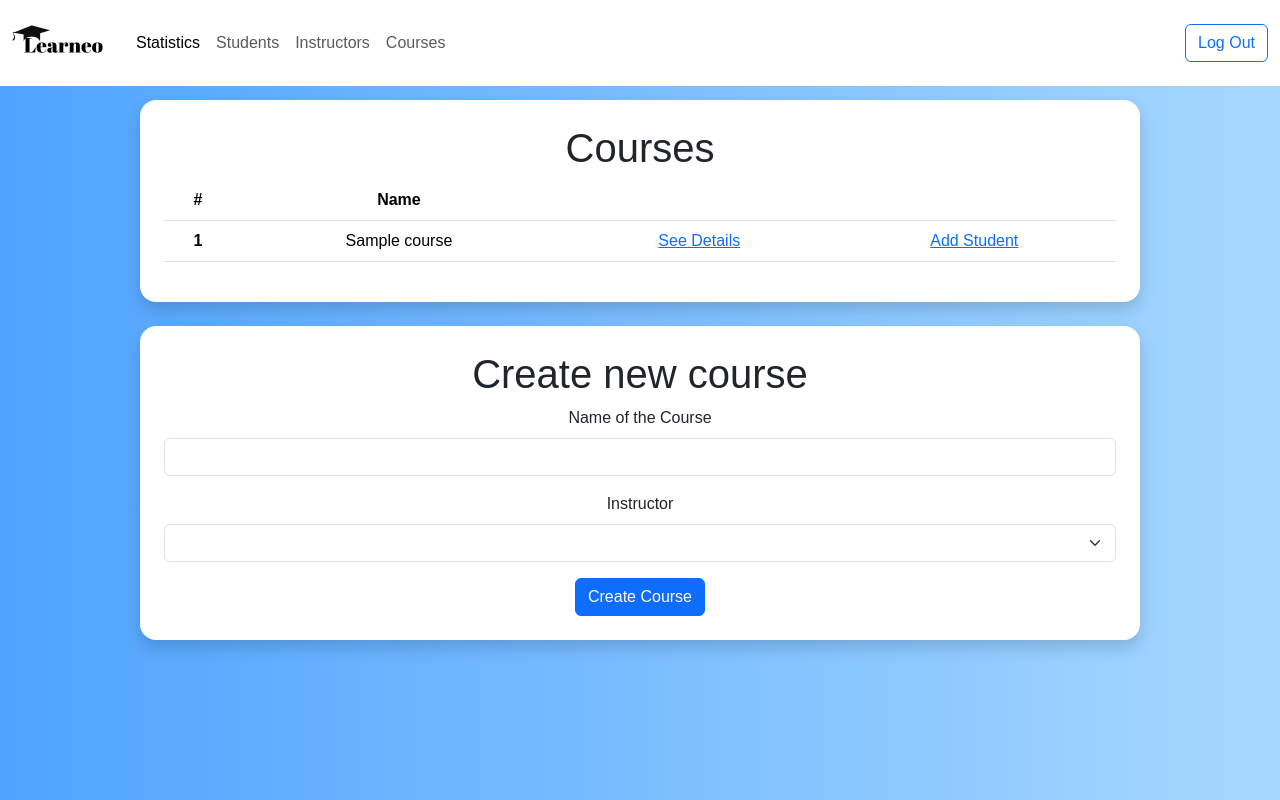
After one commit to mara-oprisor/LearningManagementSystem, a Flask app: template templates/courses.html in a window 1280 px wide. The commit adds this page. Run offline with Flask 3, Linux system fonts and the light colour scheme; tables that the repository leaves empty hold one stand-in row (values such as "Sample post"); the template is opened without the code that fills it: values that come from a table or form of the project are taken from there, most other values are stand-ins (such as "Sample title", 1, 10 or a date in 2020); lists and menus that the app fills with data are empty; some libraries are stand-ins or nearby versions.

Commit message:
Create course features for admin (create course, add student to course, see details)

```diff
--- a/app.py
+++ b/app.py
@@ -5,7 +5,7 @@ from flask_sqlalchemy import SQLAlchemy
 from sqlalchemy.orm import relationship, DeclarativeBase, Mapped, mapped_column
 from sqlalchemy import Integer, String, Text
 from flask_login import UserMixin, login_user, LoginManager, current_user, logout_user
-from forms import LoginForm, ProfileForm, ChangePasswordForm
+from forms import LoginForm, ProfileForm, ChangePasswordForm, CreateCourseForm, AddStudentToCourseForm
 from functools import wraps
 
 app = Flask(__name__)
@@ -52,6 +52,7 @@ class User(UserMixin, db.Model):
 
     account = relationship("UserAccount", back_populates="user", uselist=False, cascade="all, delete-orphan")
     teaching_course = relationship("Course", back_populates="instructor", cascade="all, delete-orphan")
+    enrollment = relationship("Enrollment", back_populates="student", cascade="all, delete-orphan")
 
 
 class Course(db.Model):
@@ -61,6 +62,17 @@ class Course(db.Model):
     instructor_id: Mapped[int] = mapped_column(Integer, db.ForeignKey("user.id"))
 
     instructor = relationship("User", back_populates="teaching_course")
+    enrollment = relationship("Enrollment", back_populates="course", cascade="all, delete-orphan")
+
+
+class Enrollment(db.Model):
+    __tablename__ = "enrollment"
+    id: Mapped[int] = mapped_column(Integer, primary_key=True)
+    course_id: Mapped[int] = mapped_column(Integer, db.ForeignKey("course.id"))
+    student_id: Mapped[int] = mapped_column(Integer, db.ForeignKey("user.id"))
+
+    course = relationship("Course", back_populates="enrollment")
+    student = relationship("User", back_populates="enrollment")
 
 
 with app.app_context():
@@ -267,6 +279,69 @@ def delete_user(user_id):
         return redirect(url_for('see_all_instructors'))
 
 
+@app.route('/courses', methods=["GET", "POST"])
+@admin_only
+def courses():
+    form = CreateCourseForm()
+
+    result = db.session.execute(db.select(User).where(User.status == "instr")).scalars().all()
+    instructors = [(instructor.id, instructor.name) for instructor in result]
+    form.instructor.choices = instructors
+
+    course_list = db.session.execute(db.select(Course)).scalars().all()
+
+    if form.validate_on_submit():
+        chosen_instructor = form.instructor.data
+        course_name = form.name.data
+
+        new_course = Course(name=course_name, instructor_id=chosen_instructor)
+        db.session.add(new_course)
+        db.session.commit()
+
+        return redirect(url_for("courses"))
+
+    return render_template("courses.html", form=form, list=course_list)
+
+
+@app.route('/details_course/<int:course_id>')
+@admin_only
+def see_details_course(course_id):
+    course = db.get_or_404(Course, course_id)
+
+    result = db.session.execute(db.select(Enrollment).where(Enrollment.course_id == course_id)).scalars().all()
+    students_id = [student.student_id for student in result]
+    students = []
+    for s_id in students_id:
+        student = db.get_or_404(User, s_id)
+        students.append(student)
+
+    instructor = db.get_or_404(User, course.instructor_id)
+
+    return render_template("see_details_course.html", title=course.name, students=students, instructor=instructor.name)
+
+
+@app.route('/add_student_to_course/<int:course_id>', methods=["GET", "POST"])
+@admin_only
+def add_student_to_course(course_id):
+    form = AddStudentToCourseForm()
+    course = db.get_or_404(Course, course_id)
+
+    enrolled_students_ids = db.session.execute(db.select(Enrollment.student_id).where(Enrollment.course_id == course_id)).scalars().all()
+    available_students = db.session.execute(db.select(User).where(User.status == "student", User.id.not_in(enrolled_students_ids))).scalars().all()
+
+    form.student.choices = [(student.id, student.name) for student in available_students]
+
+    if form.validate_on_submit():
+        chosen_student = form.student.data
+        new_enrollment = Enrollment(course_id=course_id, student_id=chosen_student)
+        db.session.add(new_enrollment)
+        db.session.commit()
+
+        return redirect(url_for("courses"))
+
+    return render_template("add_student_to_course.html", form=form, title=course.name)
+
+
 @app.route('/logout', methods=["GET", "POST"])
 def log_out():
     logout_user()
--- a/forms.py
+++ b/forms.py
@@ -1,5 +1,5 @@
 from flask_wtf import FlaskForm
-from wtforms import StringField, SubmitField, PasswordField
+from wtforms import StringField, SubmitField, PasswordField, SelectField
 from wtforms.validators import DataRequired, Email, Regexp, EqualTo
 from flask_ckeditor import CKEditorField
 
@@ -23,3 +23,14 @@ class ChangePasswordForm(FlaskForm):
     newPassword = PasswordField("New Password", validators=[DataRequired()])
     repeatNewPassword = PasswordField("Repeat Password", validators=[DataRequired(), EqualTo('newPassword', message="Passwords must match")])
     submit = SubmitField("Change Password")
+
+
+class CreateCourseForm(FlaskForm):
+    name = StringField("Name of the Course", validators=[DataRequired()])
+    instructor = SelectField("Instructor", coerce=int, validators=[DataRequired()])
+    submit = SubmitField("Create Course")
+
+
+class AddStudentToCourseForm(FlaskForm):
+    student = SelectField("Student", coerce=int, validators=[DataRequired()])
+    submit = SubmitField("Add Student to Course")
--- a/static/css/style.css
+++ b/static/css/style.css
@@ -24,6 +24,13 @@ h1 {
     font-size: 1.8rem;
     color: #333;
     margin-bottom: 10px;
+    font-weight: bold;
+}
+
+h2 {
+    font-size: 1.5rem;
+    color: #333;
+    margin-bottom: 10px;
 }
 
 p {
--- /dev/null
+++ b/templates/courses.html
@@ -0,0 +1,45 @@
+{% from "bootstrap5/form.html" import render_form %}
+<!DOCTYPE html>
+<html lang="en">
+<head>
+    <meta charset="UTF-8">
+    <meta name="viewport" content="width=device-width, initial-scale=1.0">
+    <link rel="stylesheet" href="https://cdn.jsdelivr.net/npm/bootstrap@5.3.0/dist/css/bootstrap.min.css">
+    <link rel="stylesheet" href="{{ url_for('static', filename='css/style.css') }}">
+    <title>Courses</title>
+</head>
+<body>
+    {% include "header_admin.html" %}
+    <div class="d-flex flex-column justify-content-center align-items-center gap-4">
+        <div class="box bg-white rounded-4 shadow p-4 text-center" style="width: 1000px;">
+            <h1>Courses</h1>
+            <table class="table">
+            <thead>
+            <tr>
+                <th scope="col">#</th>
+                <th scope="col" hidden>id_course</th>
+                <th scope="col">Name</th>
+                <th scope="col"></th>
+                <th scope="col"></th>
+            </tr>
+            </thead>
+            <tbody>
+            {% for course in list %}
+            <tr>
+                <th scope="row">{{ loop.index }}</th>
+                    <td>{{ course.name }}</td>
+                    <td hidden>{{ course.id }}</td>
+                    <td><a href="{{ url_for('see_details_course', course_id=course.id) }}">See Details</a></td>
+                    <td><a href="{{ url_for('add_student_to_course', course_id=course.id) }}">Add Student</a></td>
+            </tr>
+            {% endfor %}
+            </tbody>
+        </table>
+        </div>
+        <div class="box bg-white rounded-4 shadow p-4 text-center" style="width: 1000px;">
+            <h1>Create new course</h1>
+            {{ render_form(form) }}
+        </div>
+    </div>
+</body>
+</html>
--- a/templates/header_admin.html
+++ b/templates/header_admin.html
@@ -33,7 +33,7 @@
                     <a class="nav-link" href="{{ url_for('see_all_instructors') }}">Instructors</a>
                 </li>
                 <li class="nav-item">
-                    <a class="nav-link" href="#">Courses</a>
+                    <a class="nav-link" href="{{ url_for('courses') }}">Courses</a>
                 </li>
             </ul>
             <form class="d-flex" action="{{ url_for('log_out') }}" method="post">
--- a/templates/people_list.html
+++ b/templates/people_list.html
@@ -27,8 +27,8 @@
             {% for person in list %}
             <tr>
                 <th scope="row">{{ loop.index }}</th>
-                    <td>{{ person.id }}</td>
                     <td>{{ person.name }}</td>
+                    <td hidden>{{ person.id }}</td>
                     <td><a href="{{ url_for('view_profile', user_id=person.id) }}">See profile</a></td>
                     <td><a href="{{ url_for('change_password', user_id=person.id) }}">Change Password</a></td>
                     <td><a href="{{ url_for('delete_user', user_id=person.id) }}">Delete User</a></td>
```
Also changed, not shown: templates/add_student_to_course.html (added, +19 -0 lines), templates/see_details_course.html (added, +42 -0 lines).
